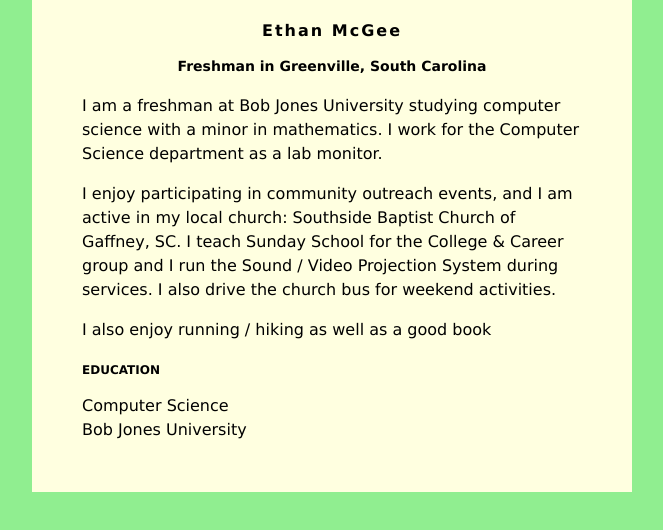
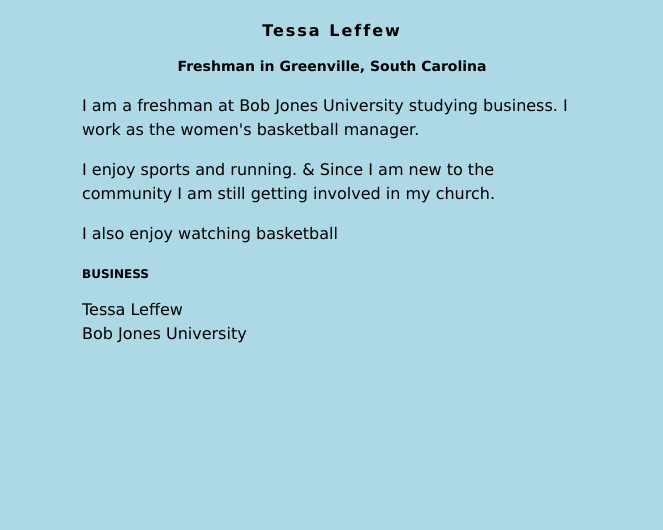
Before and after one commit to tleff434/tleff434.github.io, a plain HTML site: page index.html in a window 1280 px wide. Shown: the whole page, without its empty margins (308-971 px from the left). Drawn offline with Linux system fonts and the light colour scheme.

Commit message:
Update index.html

```diff
--- a/index.html
+++ b/index.html
@@ -2,11 +2,11 @@
 <head>
 <style>
 body {
-    background: lightgreen;
+    background: lightblue;
     font-family: Verdana;
 }
 #content {
-    background: lightyellow;
+    background: lightblue;
     min-width: 200px;
     max-width: 500px;
     padding: 50px;
@@ -30,19 +30,19 @@
 </head>
 <body>
     <div id="content">
-        <h1>Ethan McGee</h1>
+        <h1>Tessa Leffew</h1>
         <h2>Freshman in Greenville, South Carolina</h2>
 
-         <p>I am a freshman at Bob Jones University studying computer science with a minor in mathematics. I work for the Computer Science department as a lab monitor.</p>
+         <p>I am a freshman at Bob Jones University studying business. I work as the women's basketball manager.</p>
          <p>
-            I enjoy participating in community outreach events, and I am active in my local church: Southside Baptist Church of Gaffney, SC.  I teach Sunday School for the College &amp; Career group and I run the Sound / Video Projection System during services.  I also drive the church bus for weekend activities.
+            I enjoy sports and running. &amp; Since I am new to the community I am still getting involved in my church.
          </p>
          <p>
-            I also enjoy running / hiking as well as a good book
+            I also enjoy watching basketball
          </p>
 
-        <h3>EDUCATION</h3>
-        Computer Science<br>
+        <h3>BUSINESS</h3>
+       Tessa Leffew<br>
         Bob Jones University
     </div>
 
```
